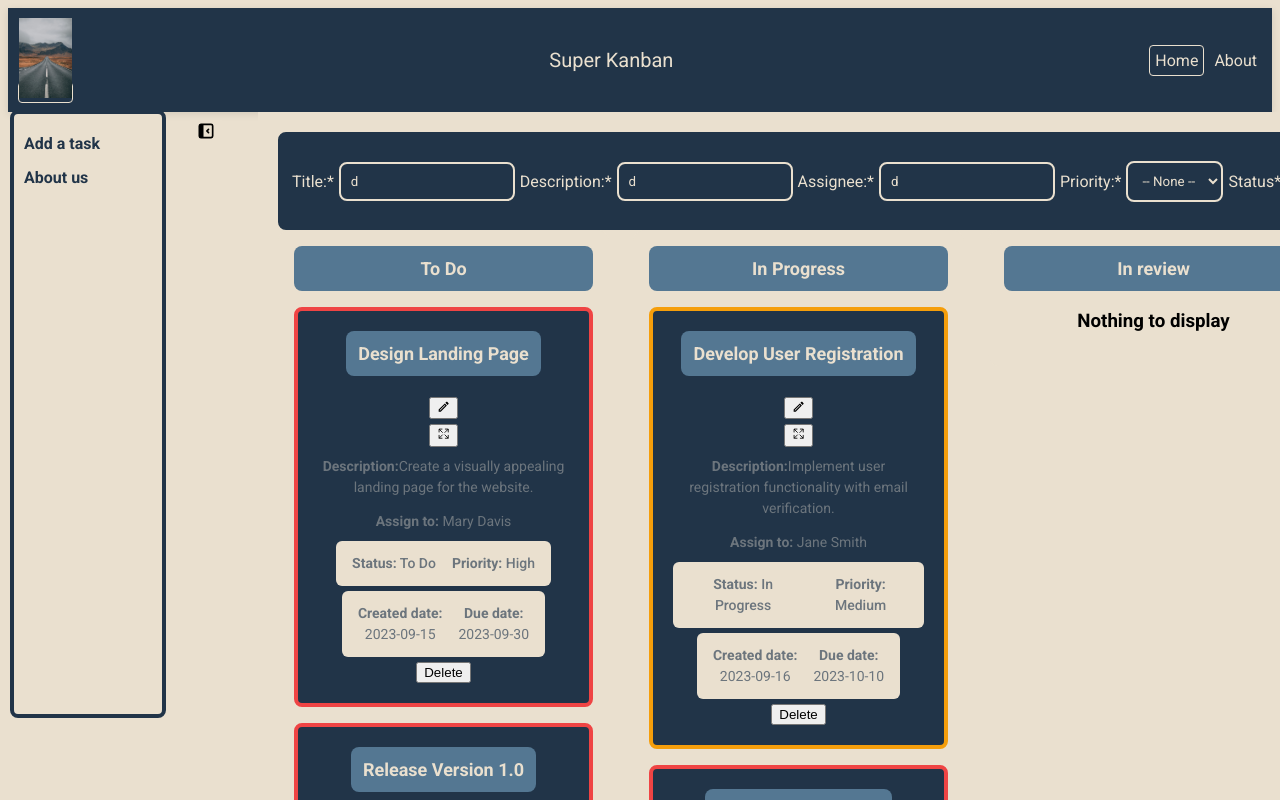
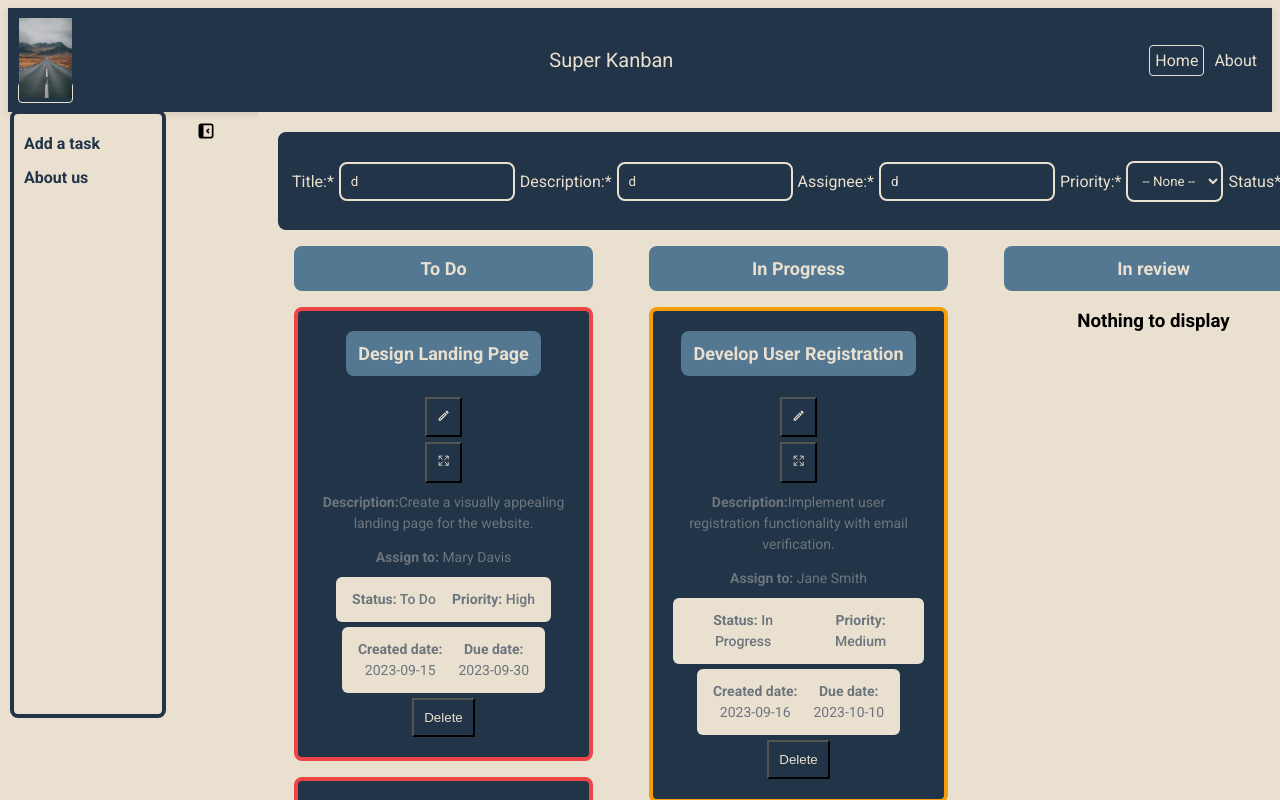
Before and after one commit to MassFuer/Kanban-Board, a React (Vite) app in the folder kanban-board/: page / in a window 1280 px wide. Shown: the top 800 px of the page. Built offline with nearby package versions, Linux system fonts and the light colour scheme.

Commit message:
trying the dnd feature

```diff
--- a/kanban-board/src/App.css
+++ b/kanban-board/src/App.css
@@ -236,6 +236,12 @@ footer a:hover {
   color: #6c757d;
   line-height: 1.5;
 }
+
+.task-card button {
+  background-color: #213448;
+  color: #eae0cf;
+  padding:10px;
+}
 .task-card[data-priority="High"] {
   border: 4px solid #ef4444;
 }
--- a/kanban-board/src/components/TaskCard.jsx
+++ b/kanban-board/src/components/TaskCard.jsx
@@ -5,7 +5,7 @@ import { NavLink } from "react-router-dom";
 function TaskCard({ task, handleDelete }) {
   return (
     <>
-      <div className="task-card" data-priority={task.priority}>
+      <div className="task-card" data-priority={task.priority} draggable>
         <h2>{task.title}</h2>
         {/* edit button */}
         <NavLink to={`/edit-task/${task.id}`}>
--- a/kanban-board/src/components/TaskList.jsx
+++ b/kanban-board/src/components/TaskList.jsx
@@ -8,21 +8,29 @@ function TaskList({ tasks, handleDelete }) {
 
   return (
     <div className="tasks-list-container">
-      <div className="todo">
+      <div className="todo" draggable>
         <h2>To Do</h2>
-        {todos.map((task) => (
-          <TaskCard key={task.id} task={task} handleDelete={handleDelete} />
-        ))}
+        {todos.length ? (
+          todos.map((task) => (
+            <TaskCard key={task.id} task={task} handleDelete={handleDelete} />
+          ))
+        ) : (
+          <h3>Nothing to display</h3>
+        )}
       </div>
 
-      <div className="in-progress">
+      <div className="in-progress" draggable>
         <h2>In Progress</h2>
-        {inProgress.map((task) => (
-          <TaskCard key={task.id} task={task} handleDelete={handleDelete} />
-        ))}
+        {inProgress.length ? (
+          inProgress.map((task) => (
+            <TaskCard key={task.id} task={task} handleDelete={handleDelete} />
+          ))
+        ) : (
+          <h3>Nothing to display</h3>
+        )}
       </div>
 
-      <div className="in-review">
+      <div className="in-review" draggable>
         <h2>In review</h2>
         {inReview.length ? (
           inReview.map((task) => (
@@ -33,11 +41,15 @@ function TaskList({ tasks, handleDelete }) {
         )}
       </div>
 
-      <div className="tasks-done">
+      <div className="tasks-done" draggable>
         <h2>Done</h2>
-        {done.map((task) => (
-          <TaskCard key={task.id} task={task} handleDelete={handleDelete} />
-        ))}
+        {done.length ? (
+          done.map((task) => (
+            <TaskCard key={task.id} task={task} handleDelete={handleDelete} />
+          ))
+        ) : (
+          <h3>Nothing to display</h3>
+        )}
       </div>
     </div>
   );
```
Also changed, not shown: 1 other file (tests, documents, lock files or other folders).
